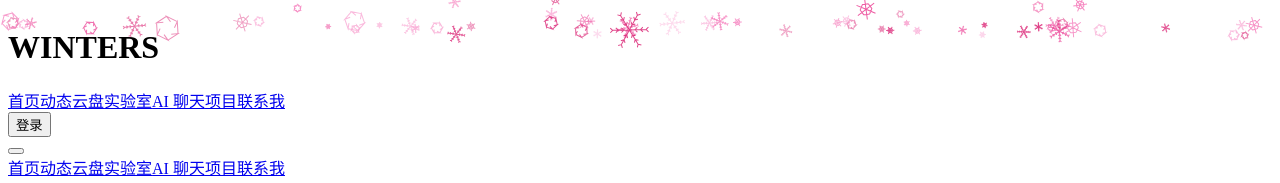
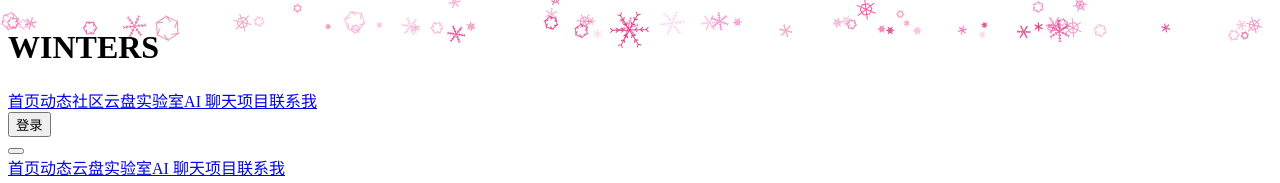
Before and after one commit to AuricWinters/Winters, a Vue app in the folder frontend/: page /lab in a window 1280 px wide. Shown: the top 183 px of the page. Built offline with nearby package versions, Linux system fonts and the light colour scheme; the HTML template or start-up script is replaced by a standard one.

Commit message:
feat: 导航栏加社区入口 — 动态旁边

```diff
--- a/frontend/src/components/Header.vue
+++ b/frontend/src/components/Header.vue
@@ -33,6 +33,17 @@
           @focus="moveGliderTo($event)"
         >
           {{ t('动态') }}
+        </router-link>
+        <router-link
+          to="/community"
+          class="nav-item"
+          :class="{ active: $route.path.startsWith('/community') }"
+          role="tab"
+          :aria-selected="$route.path.startsWith('/community')"
+          @mouseenter="moveGliderTo($event)"
+          @focus="moveGliderTo($event)"
+        >
+          {{ t('社区') }}
         </router-link>
         <router-link
           to="/drive"
```
